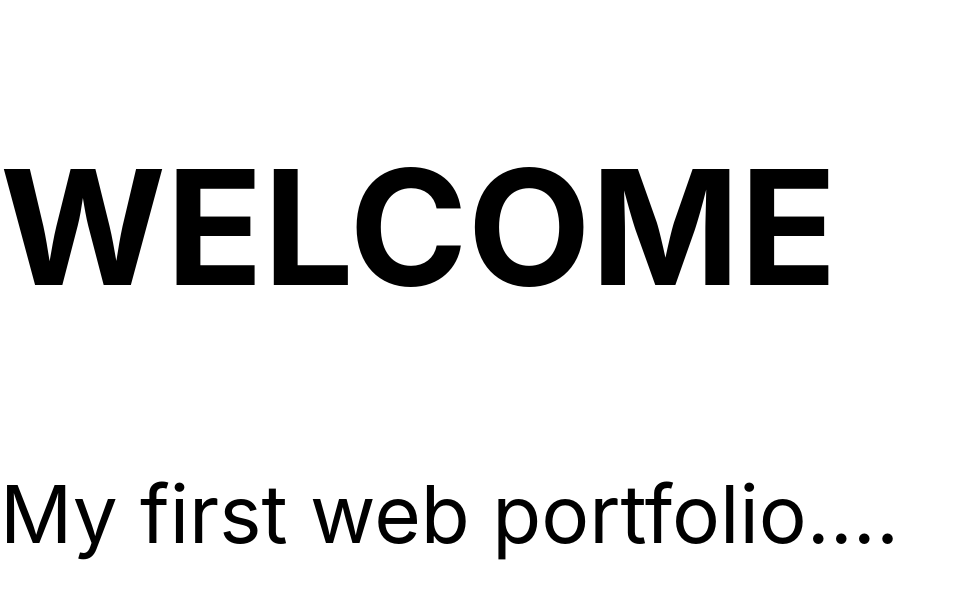
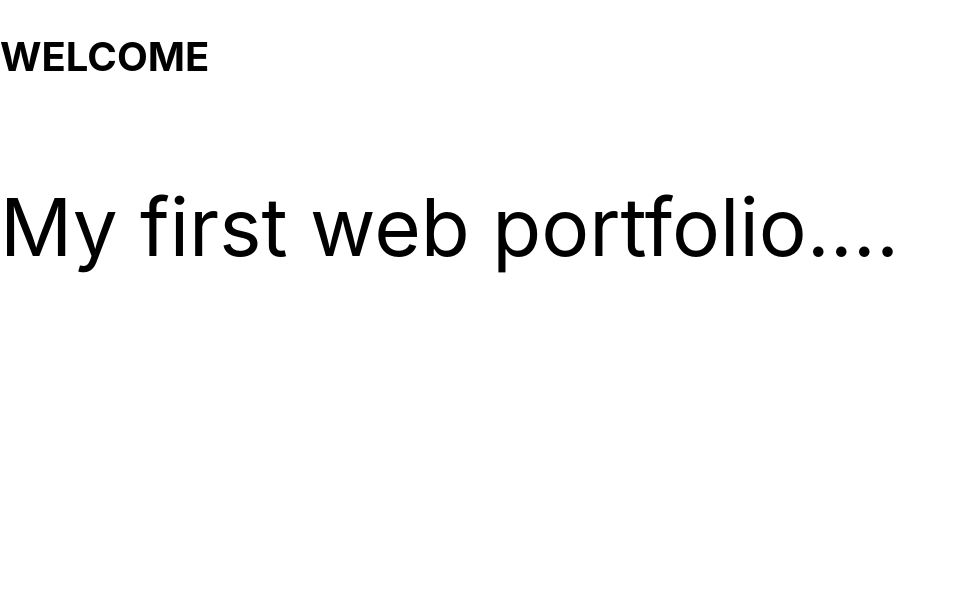
Before and after one commit to mohamadabdulfattah/mohamadabdulfattah.github.io, a plain HTML site: page index.html in a window 1280 px wide. Shown: the whole page, without its empty margins (0-955 px from the left). Drawn offline with Linux system fonts and the light colour scheme.

Commit message:
Update style.css

```diff
--- a/css/style.css
+++ b/css/style.css
@@ -8,3 +8,5 @@ body {
   text-align: left;
   background-color: #fff;
 }
+h1 {
+  font-size: 2.5rem; }
```
